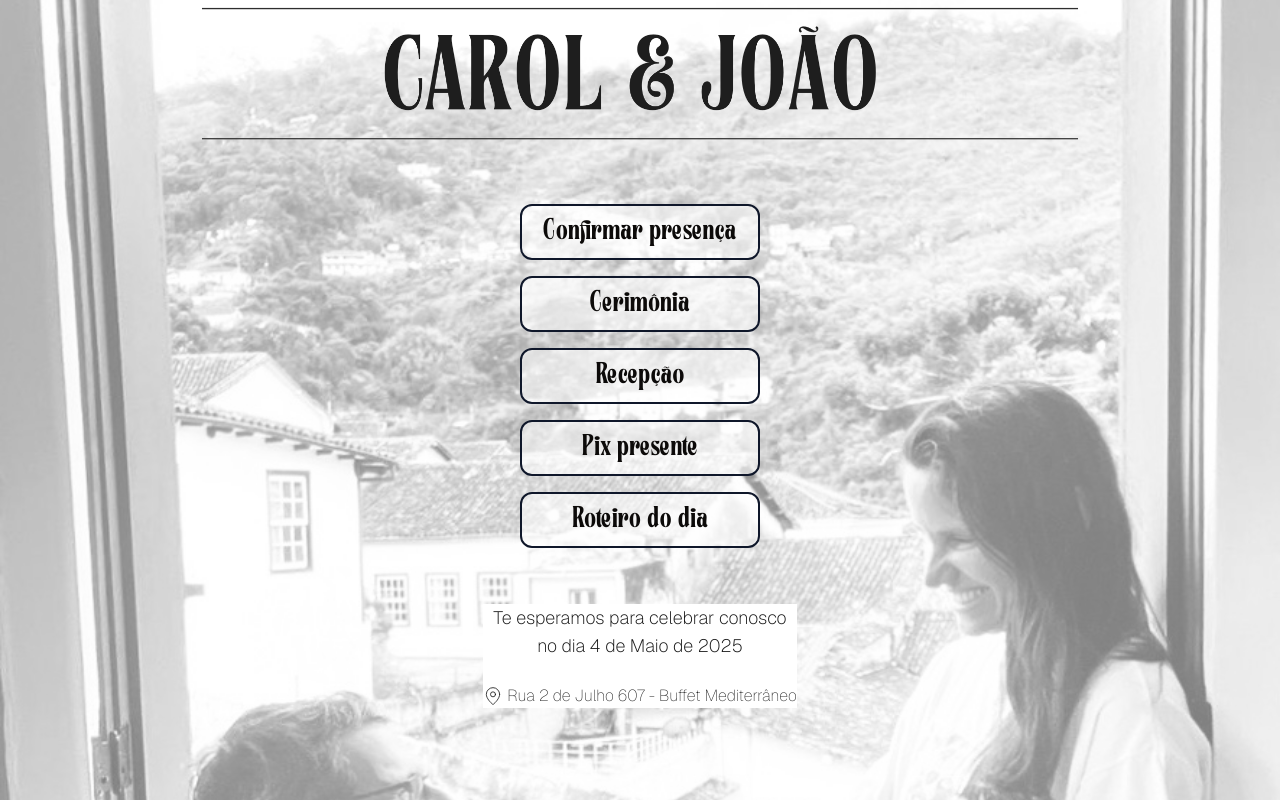
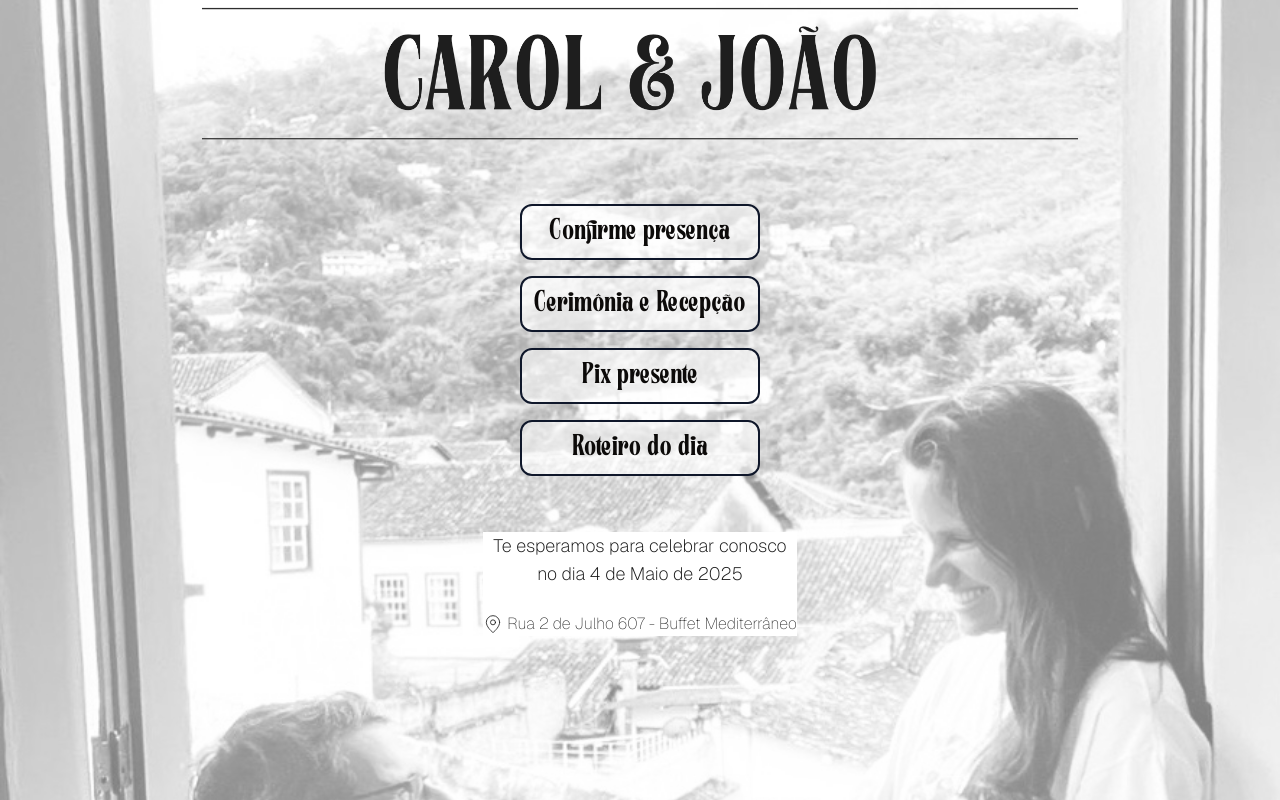
Before and after one commit to chmiiller/carolejoao, a Next.js app: page / in a window 1280 px wide. Shown: the top 800 px of the page. Built offline with nearby package versions, Linux system fonts and the light colour scheme.

Commit message:
updating menu buttons

```diff
--- a/src/app/page.tsx
+++ b/src/app/page.tsx
@@ -10,9 +10,8 @@ export default function Home() {
       <main className="flex flex-col items-center relative">
         <Header hideBack />
         <div className="flex flex-col mt-10 mb-24 items-center">
-          <OutlineLink url="/rsvp" title="Confirmar presença" />
-          <OutlineLink url="/cerimonia" title="Cerimônia" />
-          <OutlineLink url="/recepcao" title="Recepção" />
+          <OutlineLink url="/rsvp" title="Confirme presença" />
+          <OutlineLink url="/cerimonia" title="Cerimônia e Recepção" />
           <OutlineLink url="/presentes" title="Pix presente" />
           <OutlineLink url="/roteiro" title="Roteiro do dia" />
           <div className="bg-white mt-14">
```
